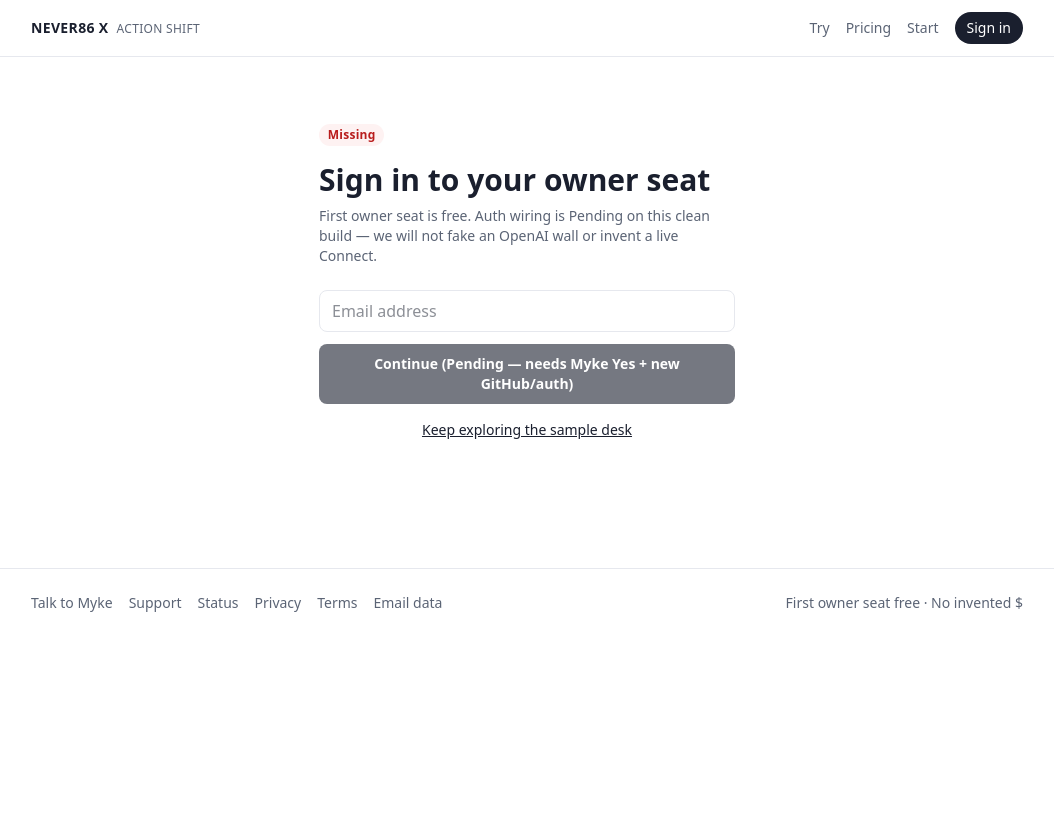
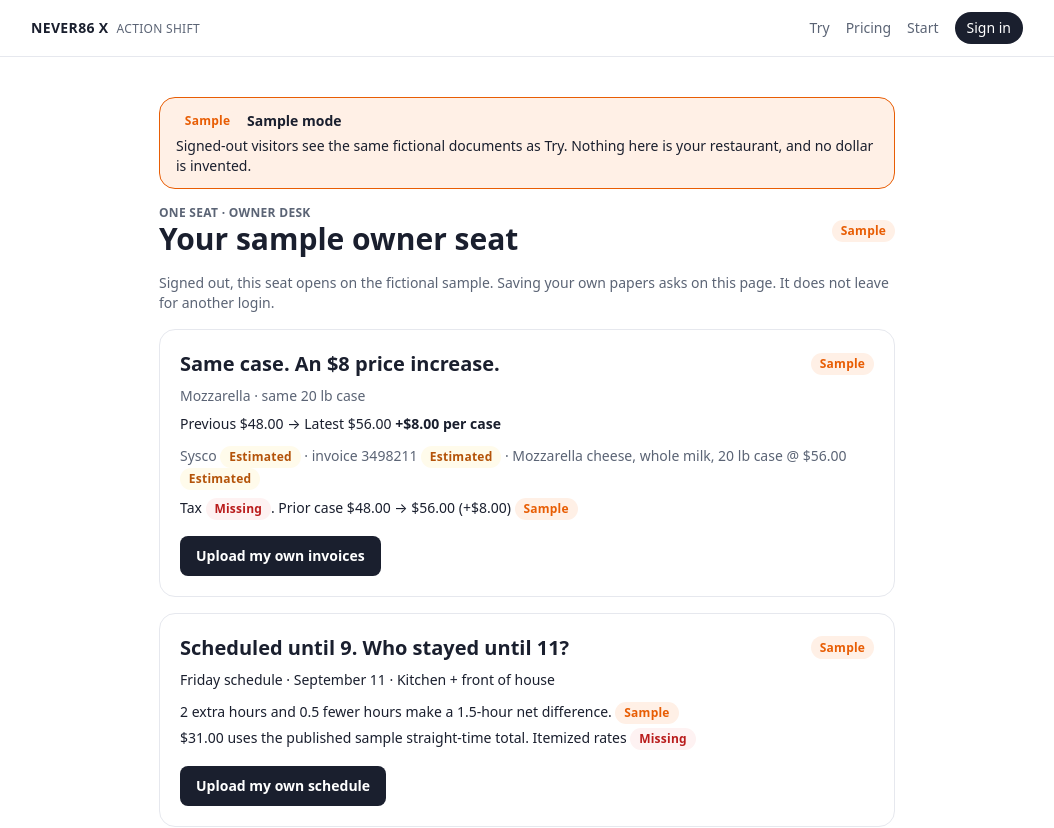
Before and after one commit to mykemueller1-ctrl/never86x, a Next.js app: page /seat in a window 1280 px wide. Shown: the top 828 px of the page, without its empty margins (113-1167 px from the left). Before the commit the page ends 800 px from the top, so only its background shows below. Built offline with nearby package versions, Linux system fonts and the light colour scheme.

Commit message:
Open the owner seat and desk in Sample mode

```diff
--- a/src/app/seat/page.tsx
+++ b/src/app/seat/page.tsx
@@ -1,33 +1,77 @@
 import Link from "next/link";
 import { Honesty } from "@/components/Honesty";
+import { SignInToSave } from "@/components/SignInToSave";
+import {
+  SampleInvoice,
+  SampleLabor,
+  SampleModeBanner,
+  SamplePlate,
+} from "@/components/SamplePanels";
 
-export default function SeatPage() {
+export const metadata = { title: "Owner seat — Sample mode" };
+
+export default async function SeatPage({
+  searchParams,
+}: {
+  searchParams: Promise<{ start?: string }>;
+}) {
+  const { start } = await searchParams;
+  const focus =
+    start === "data" ? "What's missing" : start === "actions" ? "My actions" : "Owner desk";
+
   return (
-    <div className="mx-auto max-w-md px-4 py-16">
-      <Honesty kind="Missing" />
-      <h1 className="mt-4 text-3xl font-bold">Sign in to your owner seat</h1>
-      <p className="mt-2 text-sm text-[var(--muted)]">
-        First owner seat is free. Auth wiring is Pending on this clean build — we will not fake
-        an OpenAI wall or invent a live Connect.
+    <div className="mx-auto max-w-3xl space-y-4 px-4 py-10">
+      <SampleModeBanner />
+      <div className="flex flex-wrap items-center justify-between gap-2">
+        <div>
+          <p className="text-xs font-semibold tracking-wide text-[var(--muted)]">
+            ONE SEAT · {focus.toUpperCase()}
+          </p>
+          <h1 className="text-3xl font-bold">Your sample owner seat</h1>
+        </div>
+        <Honesty kind="Sample" />
+      </div>
+      <p className="text-sm text-[var(--muted)]">
+        Signed out, this seat opens on the fictional sample. Saving your own papers
+        asks on this page. It does not leave for another login.
       </p>
-      <form className="mt-6 space-y-3">
-        <input
-          type="email"
-          placeholder="Email address"
-          className="w-full rounded-lg border border-[var(--line)] px-3 py-2"
-          disabled
-        />
-        <button
-          type="button"
-          disabled
-          className="w-full rounded-lg bg-[var(--ink)] px-4 py-2.5 text-sm font-semibold text-white opacity-60"
-        >
-          Continue (Pending — needs Myke Yes + new GitHub/auth)
-        </button>
-      </form>
-      <Link href="/try/desk" className="mt-4 block text-center text-sm underline">
-        Keep exploring the sample desk
-      </Link>
+
+      {start === "actions" ? (
+        <article className="rounded-2xl border border-[var(--line)] bg-white p-5">
+          <h2 className="font-semibold">Next action</h2>
+          <p className="mt-2 text-sm">
+            Check the sample mozzarella price with the vendor before the next order.{" "}
+            <Honesty kind="Sample" />
+          </p>
+        </article>
+      ) : null}
+
+      {start === "data" ? (
+        <article className="rounded-2xl border border-[var(--line)] bg-white p-5">
+          <h2 className="font-semibold">What&apos;s missing on the sample</h2>
+          <ul className="mt-3 space-y-2 text-sm">
+            <li>
+              Schedule <Honesty kind="Missing" /> for this week
+            </li>
+            <li>
+              Time-clock report <Honesty kind="Estimated" /> · received, needs review
+            </li>
+            <li>
+              Invoices & credits <Honesty kind="Verified" /> · reviewed sample files
+            </li>
+          </ul>
+        </article>
+      ) : null}
+
+      <SampleInvoice />
+      <SampleLabor />
+      <SamplePlate />
+      <SignInToSave label="Save my own papers" />
+      <p className="text-sm">
+        <Link href="/try/desk" className="text-[var(--accent)]">
+          Keep exploring the sample desk →
+        </Link>
+      </p>
     </div>
   );
 }
--- a/src/app/try/desk/page.tsx
+++ b/src/app/try/desk/page.tsx
@@ -1,5 +1,6 @@
 import Link from "next/link";
 import { Honesty } from "@/components/Honesty";
+import { SignInToSave } from "@/components/SignInToSave";
 import { SAMPLE_MOZZ, SAMPLE_INVOICE_EXTRACT } from "@/lib/sample";
 
 const nav = [
@@ -31,7 +32,7 @@ export default function DeskPage() {
           Example restaurant · Fictional records
         </p>
         <Link href="/seat" className="mt-2 block px-2 text-xs text-[var(--accent)]">
-          Open my private workspace →
+          Open the sample seat →
         </Link>
       </aside>
 
@@ -45,16 +46,11 @@ export default function DeskPage() {
           </div>
           <div className="flex items-center gap-2">
             <Honesty kind="Sample" />
-            <Link
-              href="/seat"
-              className="rounded-lg bg-[var(--accent)] px-3 py-1.5 text-sm font-semibold text-white"
-            >
-              + Add my records
-            </Link>
+            <SignInToSave label="Add my records" />
           </div>
         </div>
 
-        <article className="mt-6 rounded-2xl border border-[var(--line)] bg-white p-5">
+        <article id="invoices" className="mt-6 rounded-2xl border border-[var(--line)] bg-white p-5">
           <p className="text-xs font-semibold tracking-wide text-[var(--muted)]">
             INVOICE · LABOR · MENU
           </p>
@@ -86,25 +82,15 @@ export default function DeskPage() {
             → ${SAMPLE_INVOICE_EXTRACT.lineItems[0].unitPrice} (+${SAMPLE_INVOICE_EXTRACT.priorMatch.delta}).{" "}
             <Honesty kind="Sample" />
           </p>
-          <div className="mt-4 flex flex-wrap gap-2">
-            <button
-              type="button"
-              className="rounded-xl bg-[var(--accent)] px-4 py-3 text-sm font-bold text-white"
+          <div className="mt-4 flex flex-wrap items-start gap-2">
+            <SignInToSave label="Looks right — save this" />
+            <a
+              href="#invoices"
+              className="mt-4 inline-block rounded-xl border border-[var(--line)] px-4 py-3 text-sm font-semibold"
             >
-              Looks right
-            </button>
-            <button
-              type="button"
-              className="rounded-xl border border-[var(--line)] px-4 py-3 text-sm font-semibold"
-            >
-              Retake photo
-            </button>
-            <Link
-              href="/seat"
-              className="rounded-xl border border-[var(--line)] px-4 py-3 text-sm font-semibold"
-            >
-              Find my papers (Drive)
-            </Link>
+              See the sample ticket again
+            </a>
+            <SignInToSave label="Upload my own papers" />
           </div>
           <p className="mt-2 text-xs text-[var(--muted)]">{SAMPLE_INVOICE_EXTRACT.railPrompt}</p>
         </article>
```
Also changed, not shown: 2 other files (tests, documents, lock files or other folders).
